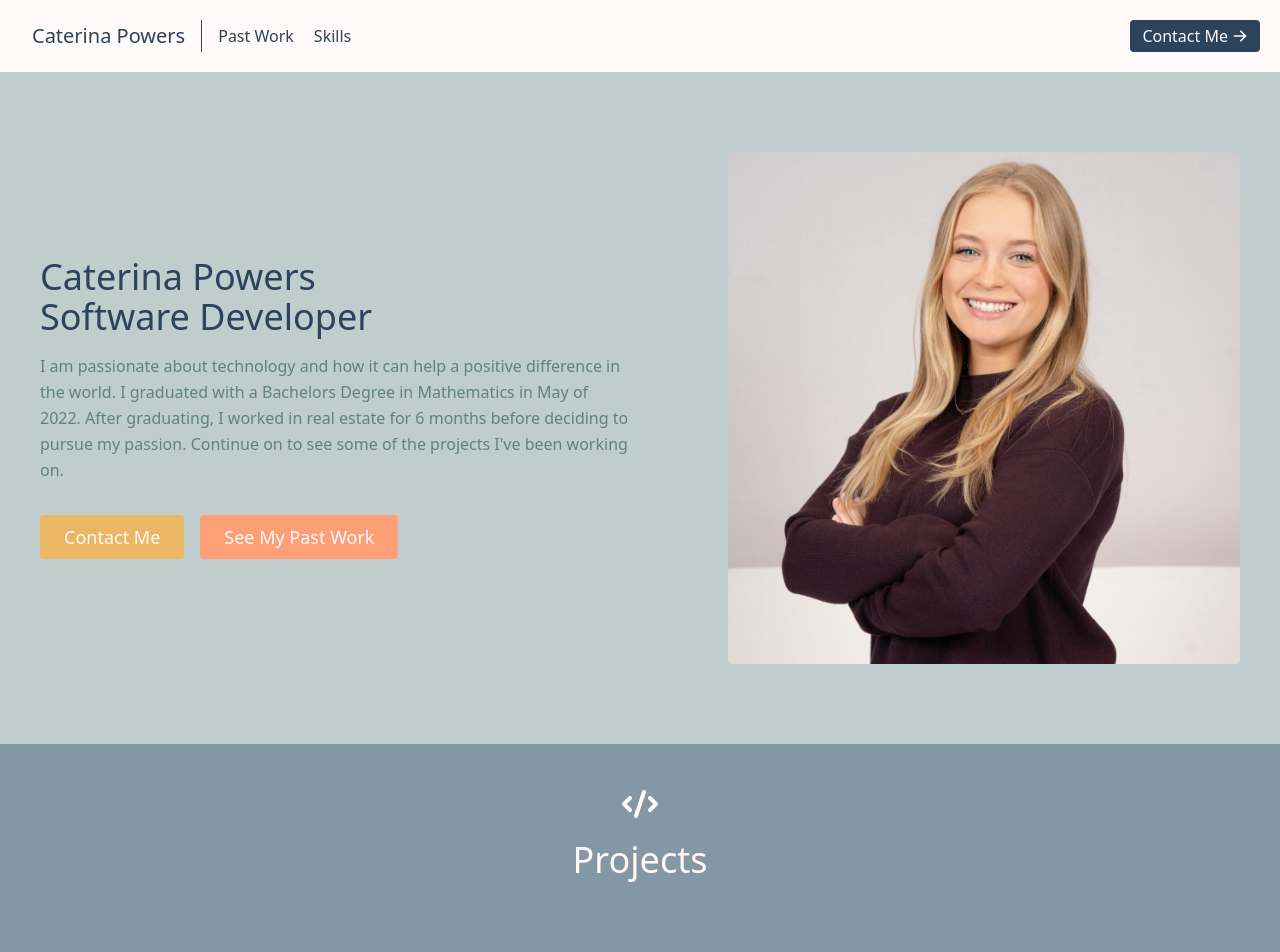
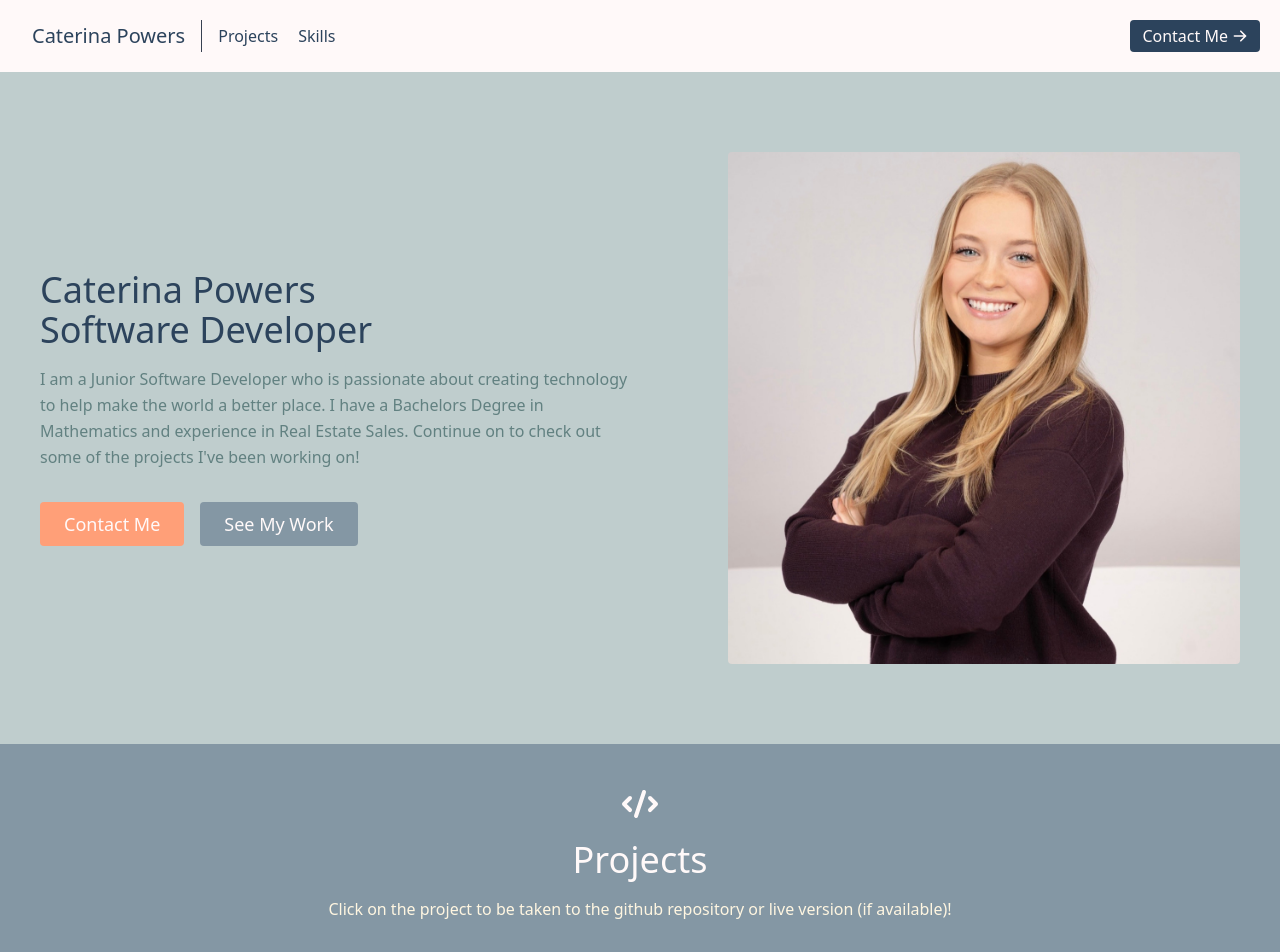
Before and after one commit to cpowers78/Developer-Portfolio, a React (Create React App) app: page / in a window 1280 px wide. Shown: the top 952 px of the page. Built offline with nearby package versions, Linux system fonts and the light colour scheme.

Commit message:
edited some words

```diff
--- a/src/components/About.js
+++ b/src/components/About.js
@@ -7,22 +7,21 @@ export default function About() {
         <div className="lg:flex-grow md:w-1/2 lg:pr-24 md:pr-16 flex flex-col md:items-start md:text-left mb-16 md:mb-0 items-center text-center">
           <h1 style={{color: "#2c435c"}} className="title-font sm:text-4xl text-3xl mb-4 font-medium text-white">
             Caterina Powers
-            <br className="hidden lg:inline-block" />Software Developer
+            <br className="hidden lg:inline-block" /> Software Developer
           </h1>
           <p style={{color: "#628181"}} className="mb-8 leading-relaxed">
-            I am passionate about technology and how it can help a positive difference in the world. I graduated with a Bachelors Degree in Mathematics in May of 2022. After graduating,
-            I worked in real estate for 6 months before deciding to pursue my passion. Continue on to see some of the projects I've been working on.
+            I am a Junior Software Developer who is passionate about creating technology to help make the world a better place. I have a Bachelors Degree in Mathematics and experience in Real Estate Sales. Continue on to check out some of the projects I've been working on!
           </p>
           <div className="flex justify-center">
-            <a style={{backgroundColor: "#ebb764", color:"#fff9f9"}}
+            <a style={{backgroundColor: "#ff9f78", color:"#fff9f9"}}
               href="#contact"
               className="inline-flex text-white bg-green-500 border-0 py-2 px-6 focus:outline-none hover:bg-green-600 rounded text-lg">
               Contact Me
             </a>
-            <a style={{backgroundColor: "#ff9f78", color:"#fff9f9"}}
+            <a style={{backgroundColor: "#8497a4", color:"#fff9f9"}}
               href="#projects"
               className="ml-4 inline-flex text-gray-400 bg-gray-800 border-0 py-2 px-6 focus:outline-none hover:bg-gray-700 hover:text-white rounded text-lg">
-              See My Past Work
+              See My Work
             </a>
           </div>
         </div>
--- a/src/components/Contact.js
+++ b/src/components/Contact.js
@@ -46,7 +46,7 @@ export default function Contact() {
               </h2>
               <h2 style={{color:"#fff9f9"}}  className="leading-relaxed">631-624-6081</h2>
           <p style={{color:"#fff9f9"}} className="leading-relaxed mb-5 mt-5">
-            Please fill out this form if you have any questions for me! Or even just comments on my portfolio, I would love to hear any feedback.
+            Fill out this form or feel free to contact me directly at my email and/or phone number listed above!
           </p>
           <div className="relative mb-4">
             <label style={{color:"#fff6e1"}} htmlFor="name" className="leading-7 text-sm text-gray-400">
--- a/src/components/Navbar.js
+++ b/src/components/Navbar.js
@@ -12,7 +12,7 @@ export default function Navbar() {
         </a>
         <nav style={{color: "#2c435c"}} className=" md:mr-auto md:ml-4 md:py-1 md:pl-4 md:border-l md:border-gray-700	flex flex-wrap items-center text-base justify-center">
           <a href="#projects" className="mr-5 hover:text-white">
-            Past Work
+            Projects
           </a>
           <a style={{color: "#2c435c"}} href="#skills" className="mr-5 hover:text-white">
             Skills
--- a/src/components/Projects.js
+++ b/src/components/Projects.js
@@ -11,11 +11,9 @@ export default function Projects() {
           <h1 style={{color: "#fff9f9"}} className="sm:text-4xl text-3xl font-medium title-font mb-4 text-white">
             Projects
           </h1>
-          {/* <p style={{color: "#fff6e1"}} className="lg:w-2/3 mx-auto leading-relaxed text-base">
-            Lorem ipsum, dolor sit amet consectetur adipisicing elit. Explicabo
-            facilis repellat ab cupiditate alias vero aliquid obcaecati quisquam
-            fuga dolore.
-          </p> */}
+          <p style={{color: "#fff6e1"}} className="lg:w-2/3 mx-auto leading-relaxed text-base">
+            Click on the project to be taken to the github repository or live version (if available)!
+          </p>
         </div>
         <div className="flex flex-wrap -m-4">
           {projects.map((project) => (
```
